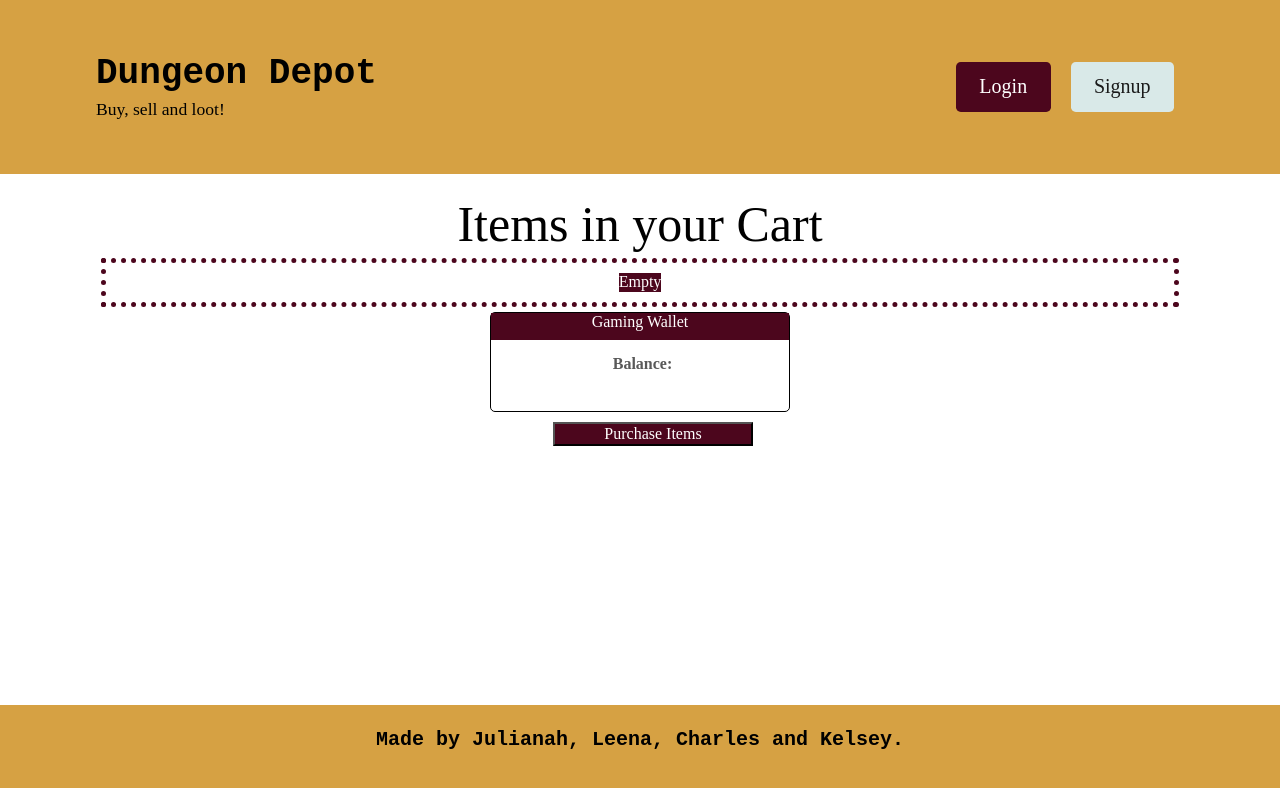
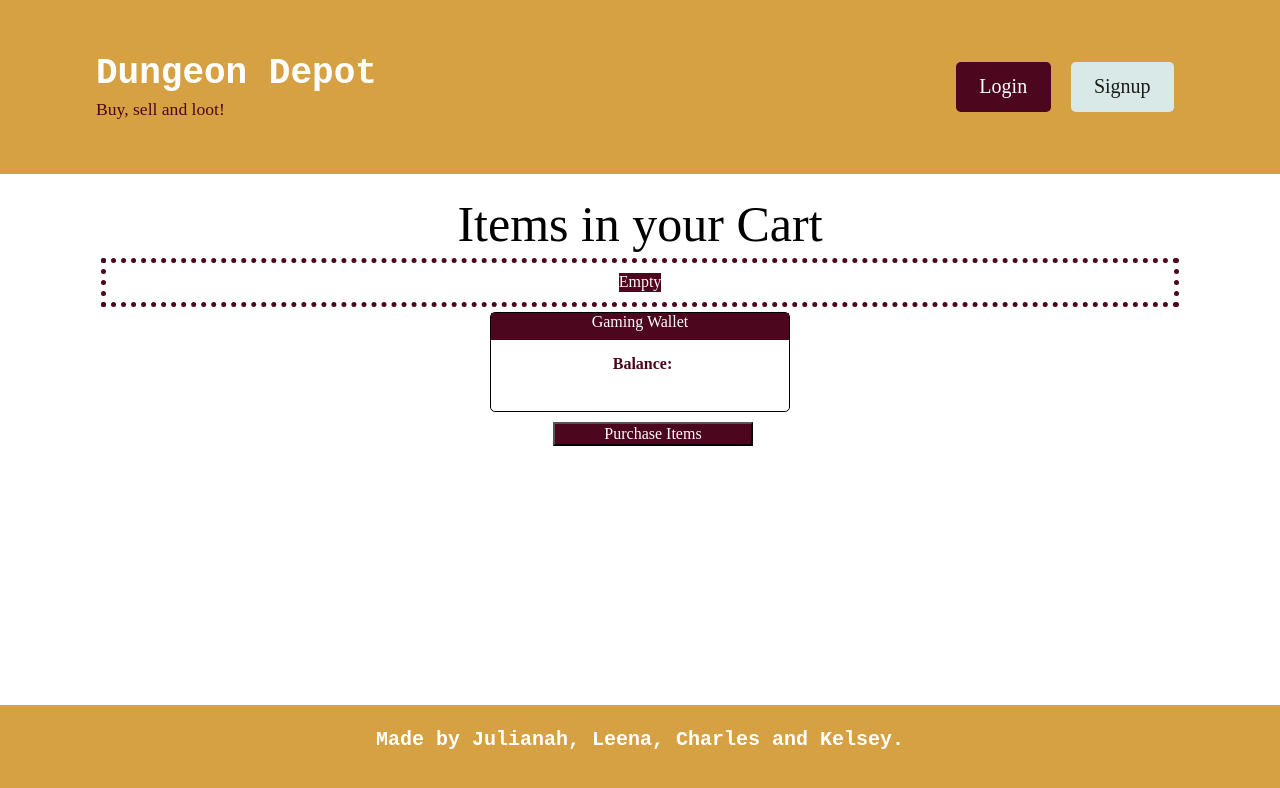
Before and after one commit to LeenaCruz/DungeonDepot, a React (Vite) app in the folder client/: page /checkout in a window 1280 px wide. Shown: the top 788 px of the page. Built offline with nearby package versions, Linux system fonts and the light colour scheme; no server answers.

Commit message:
styled landing page

```diff
--- a/client/src/components/Footer/index.jsx
+++ b/client/src/components/Footer/index.jsx
@@ -14,7 +14,7 @@ const Footer = () => {
             &larr; Go Back
           </button>
         )} */}
-        <h5>
+        <h5 className='footer-style'>
           Made by Julianah, Leena, Charles and Kelsey.
         </h5>
       </div>
--- a/client/src/components/LandingPageForm/index.jsx
+++ b/client/src/components/LandingPageForm/index.jsx
@@ -84,7 +84,7 @@ const [thoughtText,setThoughtText] = useState(0);
               // characterCount === 280 || error ? 'text-danger' : ''
             }`}
           >
-            <strong style={{display: 'flex', justifyContent: 'center', color: 'black', fontSize: '40px'}}> Inventory List </strong>
+            <strong style={{display: 'flex', justifyContent: 'center', color: '#4C061D', fontSize: '40px'}}> Inventory List </strong>
             {/* Browse Inventory {totalAvailableItems} / {listLength} */}
           </p>
           <form
--- a/client/src/index.css
+++ b/client/src/index.css
@@ -386,12 +386,13 @@ h6 {
   font-family: 'JetBrains Mono', monospace;
   margin: 0 0 0.5rem;
   line-height: 1.25;
-  color:#000000
+  color:#000000;
 
 }
 
 h1 {
   font-size: 2.25rem;
+  color: white;
 }
 
 h2 {
@@ -418,7 +419,9 @@ p {
   font-size: 1.1rem;
   margin: 0 0 1rem;
   line-height: 1.5;
-  color:#000000
+  color: #4C061D
+  /* color:#000000 */
+
 }
 
 ul,
@@ -508,6 +511,27 @@ a:hover {
   padding-right: 10px;
 
 
+
+  /* background-color: #8d8f8d; */
+  /* background-color: #736F4E; */
+  background-color: #4C061D;
+  color: white;
+  /* color: #4C061D; */
+  display: flex;
+  flex-direction: column;
+  justify-content: center;
+  align-items: center;
+  border-radius: 10px;
+  /* width: 100%; */
+  position: relative;
+  border: 3px solid black;
+  /* border: 3px solid #D6A143; */
+  left: 45%;
+  padding-top: 15px;
+  padding-left: 10px;
+  padding-right: 10px;
+
+
 }
 
 .cart-text {
@@ -578,6 +602,12 @@ a:hover {
   /* width: 100% */
 }
 
+
+
+.footer-style {
+   color: white;
+}
+
 .shopping-cart {
   width: 400px;
   display: flex;
@@ -588,7 +618,8 @@ a:hover {
 
 .wallet-bal {
   font-weight: bold;
-  color: rgb(89, 89, 89);
+  /* color: rgb(89, 89, 89); */
+  color: #4C061D;
   margin-top: 15px;
   margin-left: 5px;
   display: flex;
@@ -2063,6 +2094,14 @@ font-weight: bold;
   text-decoration: none;
 }
 
+.tool-text {
+  color: #4C061D;
+}
+
 .inv-card-header {
   text-decoration: none;
-}
+  color: #4C061D;
+}
+
+
+/* background-color: #9b9b9b */
--- a/client/src/pages/EquipmentCard.jsx
+++ b/client/src/pages/EquipmentCard.jsx
@@ -3,7 +3,7 @@ export default function EquipmentCard({ equipment }) {
       <li className="equipment-card">
         <hgroup>
           <h4 className="inv-card-header">{equipment.name}</h4>
-          <h5>
+          <h5 className="tool-text">
             {equipment.equipment_category.name}
           </h5>
         </hgroup>
```
